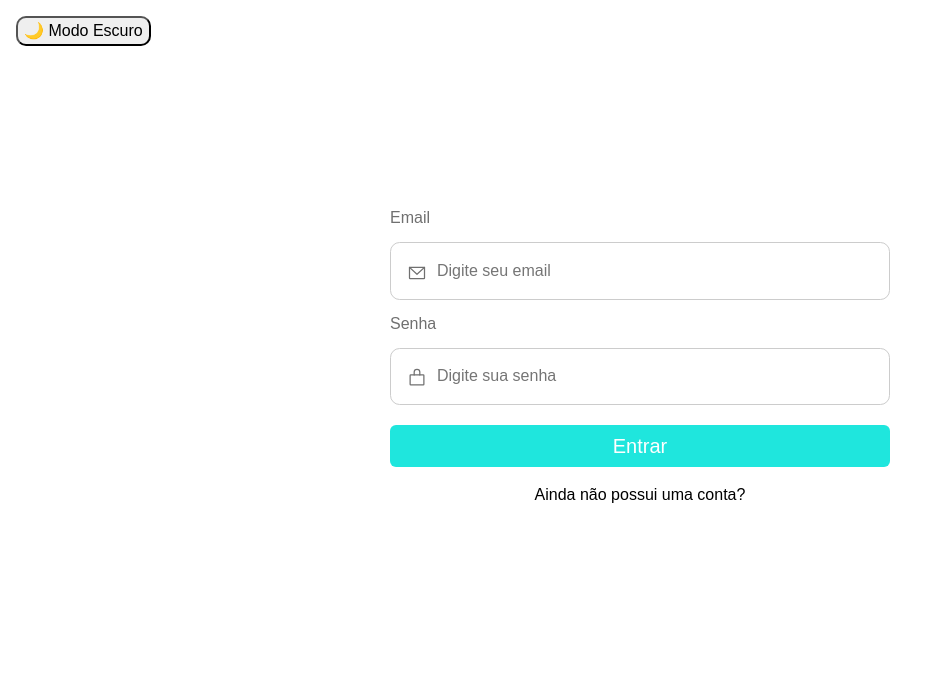
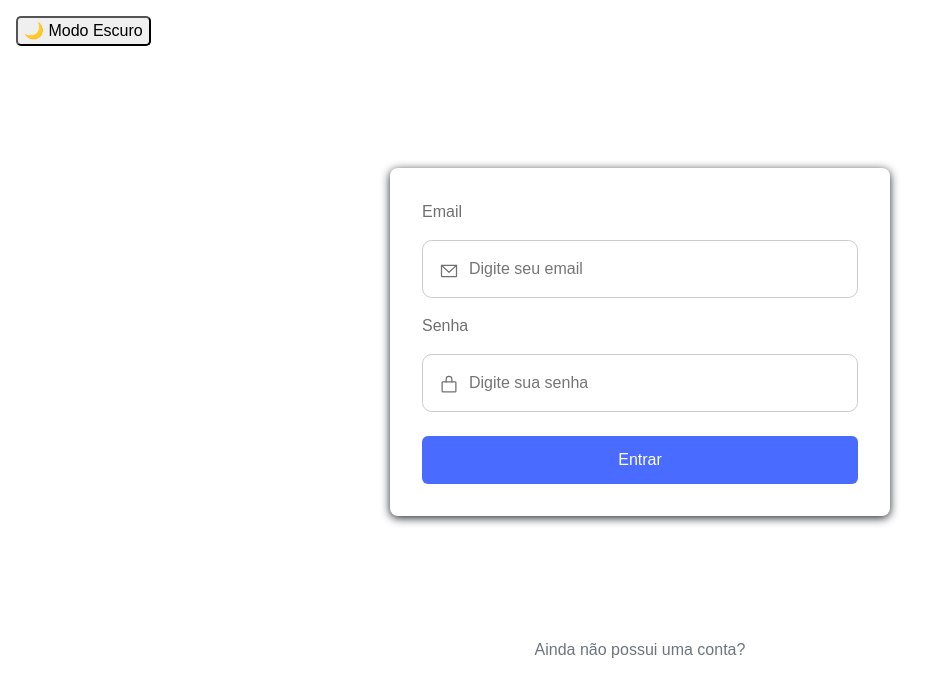
Before and after one commit to MarcosFelipe92/todolist, a React (Vite) app in the folder frontend/: page / in a window 1280 px wide. Shown: the top 696 px of the page, without its empty margins (0-944 px from the left). Built offline with nearby package versions, Linux system fonts and the light colour scheme.

Commit message:
style: melhorar consistência visual e contraste da UI

```diff
--- a/frontend/src/App.jsx
+++ b/frontend/src/App.jsx
@@ -7,10 +7,15 @@ import { Home } from "./pages/home";
 import { LoginPage } from "./pages/login";
 import { ProtectedRoute } from "./components/protected-routes";
 import { RegisterPage } from "./pages/register";
+import { authService } from "./services/auth.service";
+import { Door } from "phosphor-react";
 
 export function App() {
   const storedTheme = localStorage.getItem("theme") || "light";
   const [theme, setTheme] = useState(storedTheme);
+  const [isAuthenticated, setIsAuthenticated] = useState(
+    !!authService.getToken()
+  );
 
   useEffect(() => {
     localStorage.setItem("theme", theme);
@@ -20,16 +25,42 @@ export function App() {
     setTheme((prevTheme) => (prevTheme === "light" ? "dark" : "light"));
   };
 
+  const handleLogout = () => {
+    authService.logout();
+    setIsAuthenticated(false);
+    window.location.href = "/";
+  };
+
   return (
     <ThemeProvider theme={theme === "light" ? lightTheme : darkTheme}>
       <GlobalStyle />
       <Router>
-        <button
-          onClick={toggleTheme}
-          style={{ margin: "1rem", borderRadius: "10px" }}
+        <div
+          style={{
+            display: "flex",
+            justifyContent: "space-between",
+            padding: "1rem",
+          }}
         >
-          {theme === "light" ? "🌙 Modo Escuro" : "☀️ Modo Claro"}
-        </button>
+          <button onClick={toggleTheme} style={{ borderRadius: "5px" }}>
+            {theme === "light" ? "🌙 Modo Escuro" : "☀️ Modo Claro"}
+          </button>
+          {isAuthenticated && (
+            <button
+              onClick={handleLogout}
+              style={{
+                backgroundColor: "red",
+                color: "white",
+                padding: "0.5rem 1rem",
+                border: "none",
+                borderRadius: "5px",
+                cursor: "pointer",
+              }}
+            >
+              <Door /> Logout
+            </button>
+          )}
+        </div>
         <Routes>
           <Route path="/" element={<LoginPage />} />
           <Route path="/register" element={<RegisterPage />} />
--- a/frontend/src/components/form-login/styles.js
+++ b/frontend/src/components/form-login/styles.js
@@ -4,39 +4,47 @@ export const Container = styled.div`
   display: flex;
   flex-direction: column;
   align-items: center;
-  margin-top: 9rem;
+  justify-content: center;
+  min-height: 70vh;
+  padding: 2rem;
 `;
 
 export const Form = styled.form`
   display: flex;
   flex-direction: column;
-  width: 500px;
-  gap: 12px;
+  width: 100%;
+  max-width: 500px;
+  gap: 1rem;
+  background: ${({ theme }) => theme.cardBg};
+  padding: 2rem;
+  border-radius: 8px;
+  box-shadow: 0 2px 10px ${({ theme }) => theme.shadow};
 `;
 
 export const ErrorMessage = styled.p`
-  color: #ff4d4d;
-  font-size: 14px;
-  margin-bottom: 0px;
+  color: ${({ theme }) => theme.error};
+  font-size: 0.875rem;
+  margin: -0.5rem 0 0.5rem 0;
 `;
 
 export const Button = styled.button`
-  background-color: #1fe6dd;
-  padding: 6px;
+  background-color: ${({ theme }) => theme.primary};
+  color: white;
+  padding: 0.75rem;
   border-radius: 6px;
-  margin-top: 8px;
-  color: white;
-  font-size: 1.25rem;
   border: none;
+  font-size: 1rem;
+  font-weight: 500;
   cursor: pointer;
-  transition: background 0.3s;
+  transition: all 0.2s;
+  margin-top: 0.5rem;
 
   &:hover {
-    background-color: #17cfc6;
+    background-color: ${({ theme }) => theme.primaryDark};
   }
 
   &:disabled {
-    background-color: #7fe6dc;
+    background-color: ${({ theme }) => theme.primaryLight};
     cursor: not-allowed;
   }
 `;
--- a/frontend/src/components/form-register/styles.js
+++ b/frontend/src/components/form-register/styles.js
@@ -4,39 +4,47 @@ export const Container = styled.div`
   display: flex;
   flex-direction: column;
   align-items: center;
-  margin-top: 9rem;
+  justify-content: center;
+  min-height: 70vh;
+  padding: 2rem;
 `;
 
 export const Form = styled.form`
   display: flex;
   flex-direction: column;
-  width: 500px;
-  gap: 12px;
+  width: 100%;
+  max-width: 500px;
+  gap: 1rem;
+  background: ${({ theme }) => theme.cardBg};
+  padding: 2rem;
+  border-radius: 8px;
+  box-shadow: 0 2px 10px ${({ theme }) => theme.shadow};
 `;
 
 export const ErrorMessage = styled.p`
-  color: #ff4d4d;
-  font-size: 14px;
-  margin-bottom: 0px;
+  color: ${({ theme }) => theme.error};
+  font-size: 0.875rem;
+  margin: -0.5rem 0 0.5rem 0;
 `;
 
 export const Button = styled.button`
-  background-color: #1fe6dd;
-  padding: 6px;
+  background-color: ${({ theme }) => theme.primary};
+  color: white;
+  padding: 0.75rem;
   border-radius: 6px;
-  margin-top: 8px;
-  color: white;
-  font-size: 1.25rem;
   border: none;
+  font-size: 1rem;
+  font-weight: 500;
   cursor: pointer;
-  transition: background 0.3s;
+  transition: all 0.2s;
+  margin-top: 0.5rem;
 
   &:hover {
-    background-color: #17cfc6;
+    background-color: ${({ theme }) => theme.primaryDark};
   }
 
   &:disabled {
-    background-color: #7fe6dc;
+    background-color: ${({ theme }) => theme.primaryLight};
     cursor: not-allowed;
   }
 `;
--- a/frontend/src/pages/home/styles.js
+++ b/frontend/src/pages/home/styles.js
@@ -9,18 +9,26 @@ export const PageContainer = styled.div`
 export const Card = styled.div`
   background: ${({ theme }) => theme.cardBg};
   border-radius: 8px;
-  box-shadow: 0 2px 10px rgba(0, 0, 0, 0.1);
+  border: 1px solid ${({ theme }) => theme.cardBorder};
+  box-shadow: ${({ theme }) => theme.cardShadow};
   overflow: hidden;
+  transition: all 0.3s ease;
+
+  &:hover {
+    box-shadow: ${({ theme }) => theme.cardHoverShadow};
+  }
 `;
 
 export const CardHeader = styled.div`
   background: ${({ theme }) => theme.primary};
   color: white;
   padding: 1rem 1.5rem;
+  border-bottom: 1px solid ${({ theme }) => theme.cardBorder};
 `;
 
 export const CardBody = styled.div`
   padding: 1.5rem;
+  background: ${({ theme }) => theme.cardBodyBg || theme.cardBg};
 `;
 
 export const CardFooter = styled.div`
@@ -28,6 +36,7 @@ export const CardFooter = styled.div`
   color: ${({ theme }) => theme.textSecondary};
   padding: 0.75rem 1.5rem;
   font-size: 0.9rem;
+  border-top: 1px solid ${({ theme }) => theme.cardBorder};
 `;
 
 export const SearchContainer = styled.div`
--- a/frontend/src/pages/login/styles.js
+++ b/frontend/src/pages/login/styles.js
@@ -8,10 +8,12 @@ export const LinkWrapper = styled.div`
 `;
 
 export const StyledLink = styled(RouterLink)`
-  color: black;
+  color: ${({ theme }) => theme.textSecondary};
   text-decoration: none;
+  transition: color 0.2s;
 
   &:hover {
+    color: ${({ theme }) => theme.primary};
     text-decoration: underline;
   }
 `;
--- a/frontend/src/pages/register/styles.js
+++ b/frontend/src/pages/register/styles.js
@@ -8,10 +8,12 @@ export const LinkWrapper = styled.div`
 `;
 
 export const StyledLink = styled(RouterLink)`
-  color: black;
+  color: ${({ theme }) => theme.textSecondary};
   text-decoration: none;
+  transition: color 0.2s;
 
   &:hover {
+    color: ${({ theme }) => theme.primary};
     text-decoration: underline;
   }
 `;
--- a/frontend/src/theme.js
+++ b/frontend/src/theme.js
@@ -6,8 +6,6 @@ export const lightTheme = {
   successDark: "#218838",
   warning: "#ffc107",
   danger: "#dc3545",
-  cardBg: "#ffffff",
-  cardFooterBg: "#f8f9fa",
   tableHeaderBg: "#f8f9fa",
   tableRowEvenBg: "#f8f9fa",
   tableRowHoverBg: "#e9ecef",
@@ -15,6 +13,11 @@ export const lightTheme = {
   textSecondary: "#6c757d",
   border: "#dee2e6",
   buttonHoverBg: "#f1f3f5",
+  cardBg: "#ffffff",
+  cardBorder: "#e0e0e0",
+  cardShadow: "0 2px 10px rgba(0, 0, 0, 0.08)",
+  cardHoverShadow: "0 4px 12px rgba(0, 0, 0, 0.12)",
+  cardFooterBg: "#f8f9fa",
 };
 
 export const darkTheme = {
@@ -25,8 +28,6 @@ export const darkTheme = {
   successDark: "#28a745",
   warning: "#ffd351",
   danger: "#ff6b6b",
-  cardBg: "#2d3748",
-  cardFooterBg: "#1a202c",
   tableHeaderBg: "#1a202c",
   tableRowEvenBg: "#2d3748",
   tableRowHoverBg: "#4a5568",
@@ -34,4 +35,10 @@ export const darkTheme = {
   textSecondary: "#a0aec0",
   border: "#4a5568",
   buttonHoverBg: "#4a5568",
+  cardBg: "#1e1e1e",
+  cardBodyBg: "#252525",
+  cardBorder: "#333333",
+  cardShadow: "0 2px 10px rgba(0, 0, 0, 0.3)",
+  cardHoverShadow: "0 4px 12px rgba(0, 0, 0, 0.4)",
+  cardFooterBg: "#252525",
 };
```
